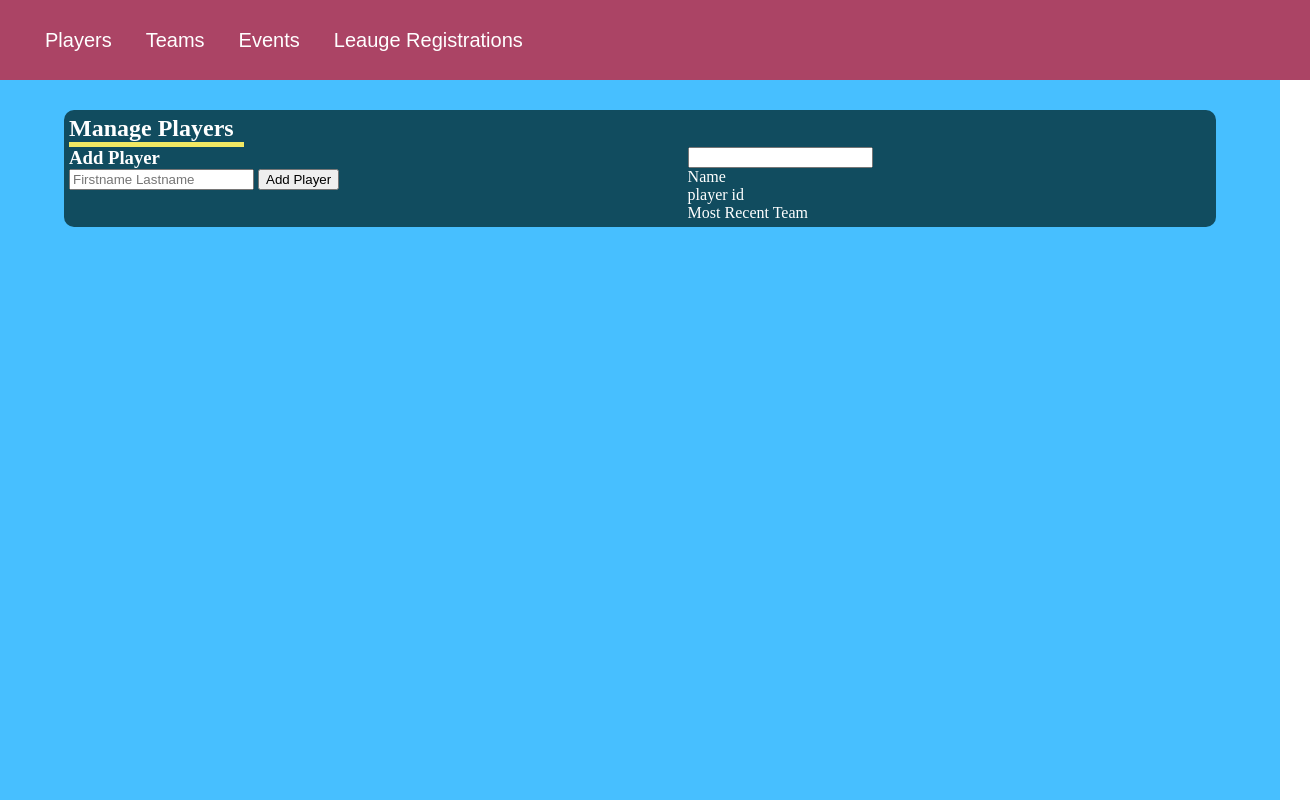
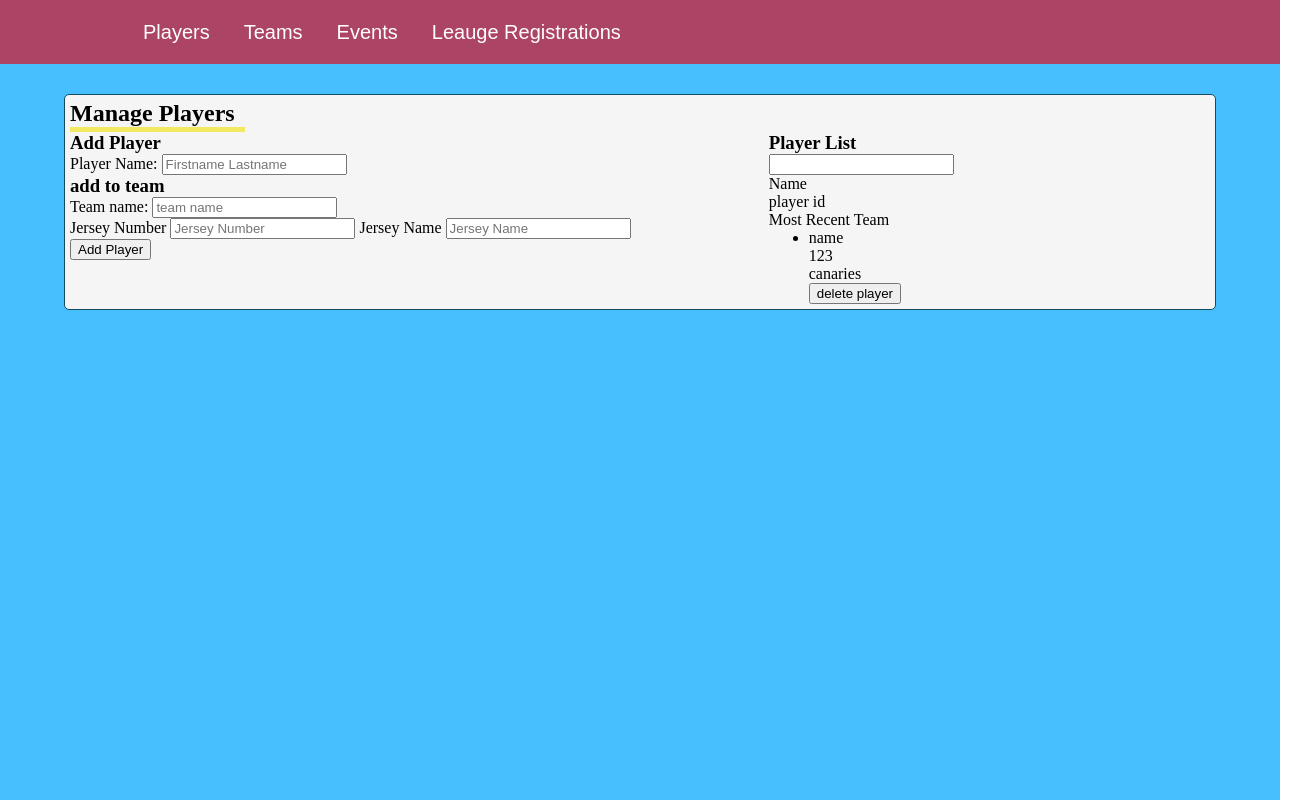
Before and after one commit to EggShark/jugger-stats-page, a website: page assets/html/data_add.html in a window 1280 px wide. Shown: the whole page, 1310 px wide, since content can reach past the window. Drawn offline with Linux system fonts and the light colour scheme; files that its build step writes are made by us from their sources.

Commit message:
more data form HTML CSS

```diff
--- a/assets/css/data_add.css
+++ b/assets/css/data_add.css
@@ -17,18 +17,20 @@ html, body {
 }
 
 .data-bar-div {
-	width: 100%;
 	background-color: var(--berry-crush);
-	padding-left: 30px;
+	padding-left: 10vw;
+	height: min(100px, 8vh);
+	display: inline-block;
+	width: calc(100% - 10vw);
 }
 
 .data-bar-button {
 	background-color: var(--berry-crush);
 	color: white;
-	height: min(250px, 10vh);
 	font-size: 20px;
 	padding: 15px;
 	border: none;
+	height: 100%;
 }
 
 .data-bar-button:hover {
@@ -41,16 +43,19 @@ html, body {
 
 .data-area {
 	background-color: var(--deep-sky-blue);
-	height: calc(100vh - 60px - min(250px, 10vh));
+	height: calc(100vh - 60px - min(100px, 8vh));
 	margin: 0;
 	padding: 30px 5vw;
 }
 
 .specific-area {
-	color: white;
-	background-color: var(--dark-teal);
+	background-color: whitesmoke;
+	color: black;
+	border-color: var(--dark-teal);
+	border-style: solid;
 	padding: 5px;
-	border-radius: 10px;
+	border-width: 1px;
+	border-radius: 5px;
 }
 
 .area-title-div {
@@ -74,5 +79,5 @@ html, body {
 }
 
 .player-list-area {
-	flex-grow: 1;
+	flex-grow: 2;
 }
--- a/assets/html/data_add.html
+++ b/assets/html/data_add.html
@@ -18,12 +18,10 @@
 </head>
 <body>
 <div class="data-bar-div">
-	<span class="data-bar-span">
 		<button class="data-bar-button">Players</button>
 		<button class="data-bar-button">Teams</button>
 		<button class="data-bar-button">Events</button>
 		<button class="data-bar-button">Leauge Registrations</button>
-	</span>
 </div>
 <div class="data-area">
 	<div class="specific-area player-area-div">
@@ -33,18 +31,39 @@
 		<div class="area-content-div">
 			<div class="player-form">
 				<h3>Add Player</h3>
-				<form>
-					<input type="text" placeholder="Firstname Lastname">
+				<form autocomplete="off">
+					<label>Player Name:</label>
+					<input type="text" placeholder="Firstname Lastname" required>
+					<h3> add to team </h3>
+					<label>Team name:</label>
+					<input type="text" placeholder="team name">
+					<br>
+					<label>Jersey Number</label>
+					<input type="text" placeholder="Jersey Number">
+					<label>Jersey Name</label>
+					<input type="text" placeholder="Jersey Name">
+					<br>
 					<input type="submit" value="Add Player">
 				</form>
 			</div>
 			<div class="player-list-area">
+				<h3> Player List </h3>
 				<input>
 				<div class="player-results-area">
 					<div class="player-results-header">
 						<p>Name</p>
 						<p>player id</p>
 						<p>Most Recent Team</p>
+					</div>
+					<div class="player-results-list-div">
+						<ul class="player-results-list">
+							<li class="player-result-item">
+								<p> name </p>
+								<p> 123 </p>
+								<p> canaries </p>
+								<button>delete player</button>
+							</li>
+						</ul>
 					</div>
 				</div>
 			</div>
```
